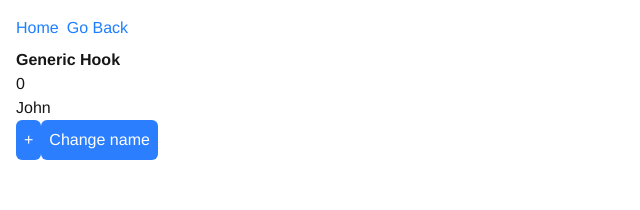
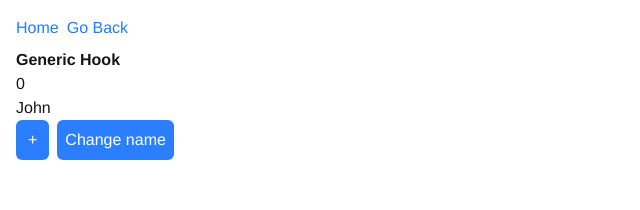
Before and after one commit to emanuelefavero/react-typescript, a Next.js app: page /generics/generic-hook in a window 1280 px wide. Shown: the top 210 px of the page, without its empty margins (0-640 px from the left). Built offline with nearby package versions, Linux system fonts and the light colour scheme.

Commit message:
fix: margins and paddings

```diff
--- a/src/app/generics/generic-event-handler/page.tsx
+++ b/src/app/generics/generic-event-handler/page.tsx
@@ -36,11 +36,7 @@ export default function Page() {
           placeholder='Enter your name'
         />
 
-        <Select
-          value={name}
-          onChange={handleChange}
-          className='border border-gray-300 rounded-md p-2 mr-2'
-        >
+        <Select value={name} onChange={handleChange}>
           <option value=''>Select a name</option>
           <option value='John'>John</option>
           <option value='Jane'>Jane</option>
--- a/src/app/generics/generic-hook/page.tsx
+++ b/src/app/generics/generic-hook/page.tsx
@@ -17,7 +17,12 @@ export default function Page() {
       <p suppressHydrationWarning>{count}</p>
       <p suppressHydrationWarning>{user.name}</p>
 
-      <Button onClick={() => setCount(count + 1)} aria-label='Increment count'>
+      <div className='flex gap-2'>
+        <Button
+          onClick={() => setCount(count + 1)}
+          aria-label='Increment count'
+          className='px-3'
+        >
           +
         </Button>
         <Button
@@ -27,6 +32,7 @@ export default function Page() {
         >
           Change name
         </Button>
+      </div>
     </>
   )
 }
```
Lines whose indentation alone changed are shown as unchanged.
